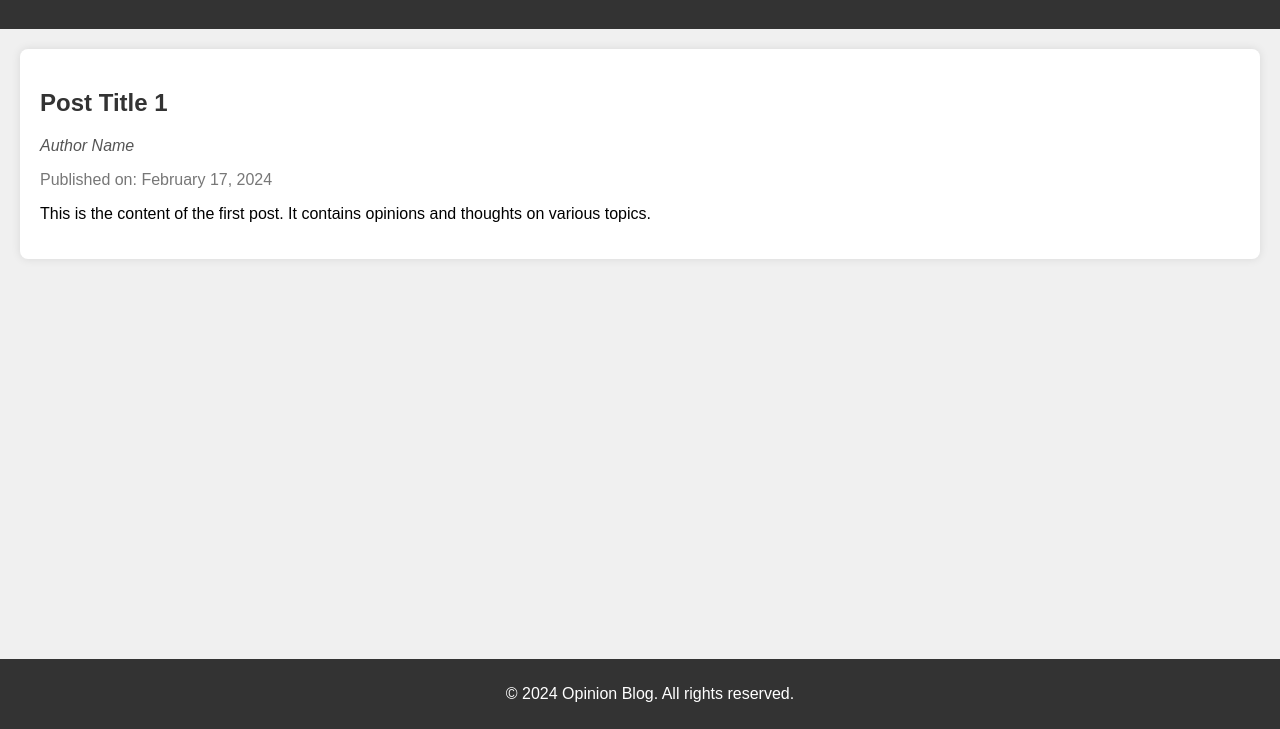
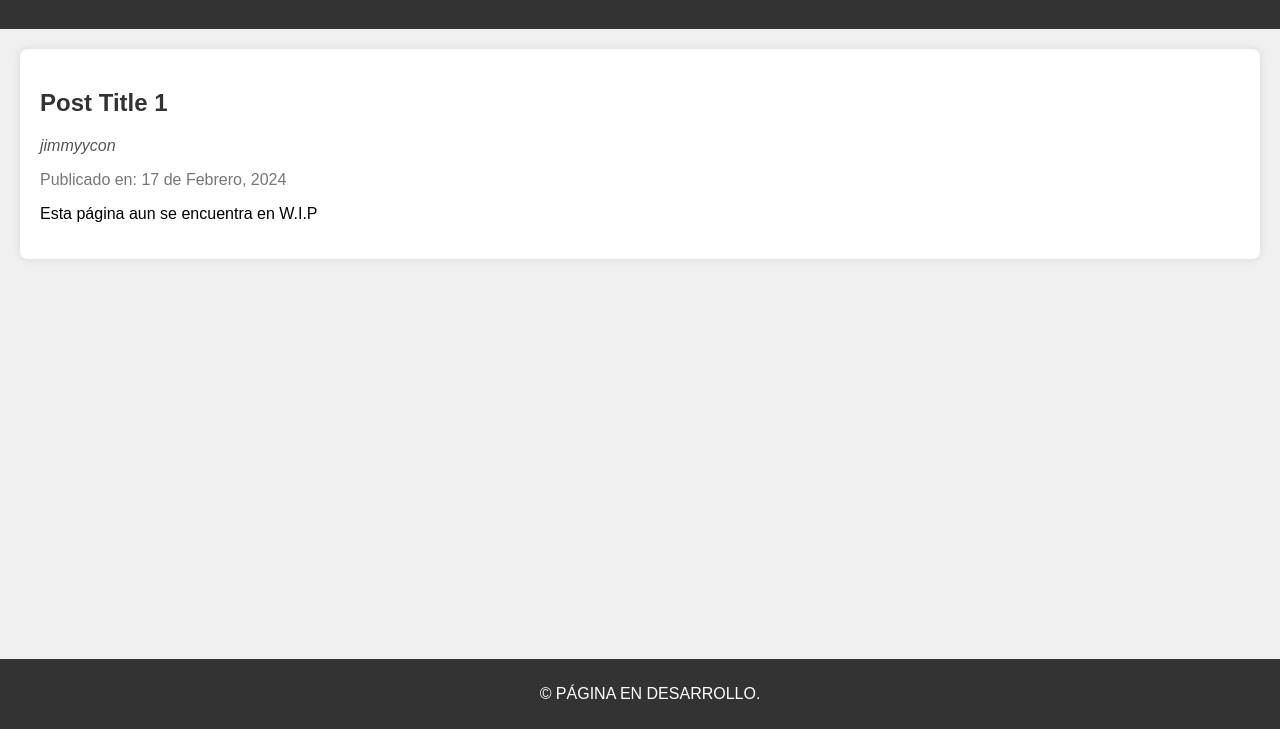
Before and after one commit to jimmyycon/jimmyycon.github.io, a plain HTML site: page index.html in a window 1280 px wide. Shown: the part 71-800 px from the top of the page. Drawn offline with Linux system fonts and the light colour scheme.

Commit message:
Update index.html

```diff
--- a/index.html
+++ b/index.html
@@ -13,10 +13,10 @@
 
     <section class="post">
         <h2>Post Title 1</h2>
-        <p class="author">Author Name</p>
-        <p class="date">Published on: February 17, 2024</p>
+        <p class="author">jimmyycon</p>
+        <p class="date">Publicado en: 17 de Febrero, 2024</p>
         <div class="content">
-            <p>This is the content of the first post. It contains opinions and thoughts on various topics.</p>
+            <p>Esta página aun se encuentra en W.I.P </p>
         </div>
     </section>
 
@@ -24,7 +24,7 @@
     <!-- Add more posts as needed -->
 
     <footer>
-        <p>&copy; 2024 Opinion Blog. All rights reserved.</p>
+        <p>&copy; PÁGINA EN DESARROLLO. </p>
     </footer>
 </body>
 </html>
```
